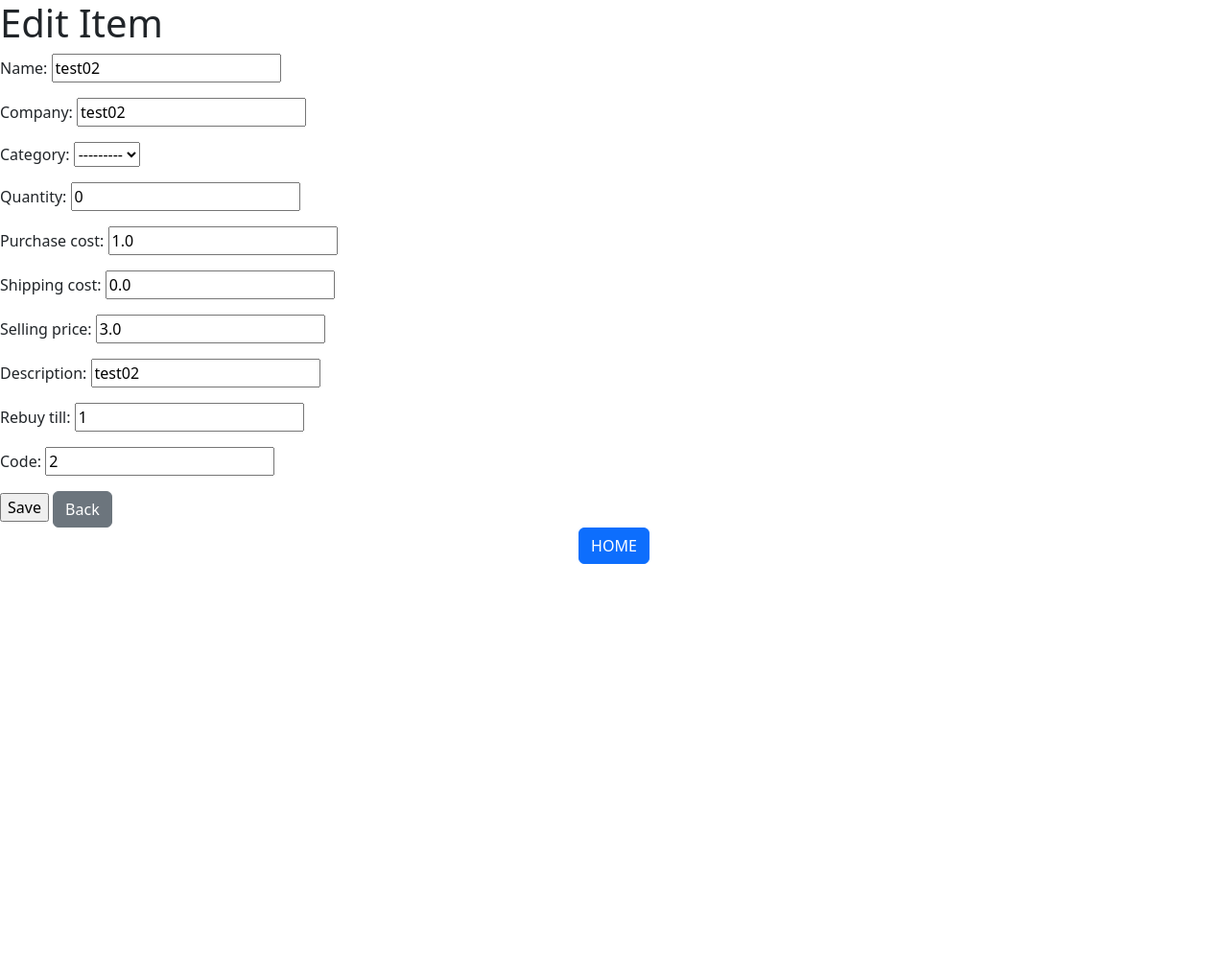
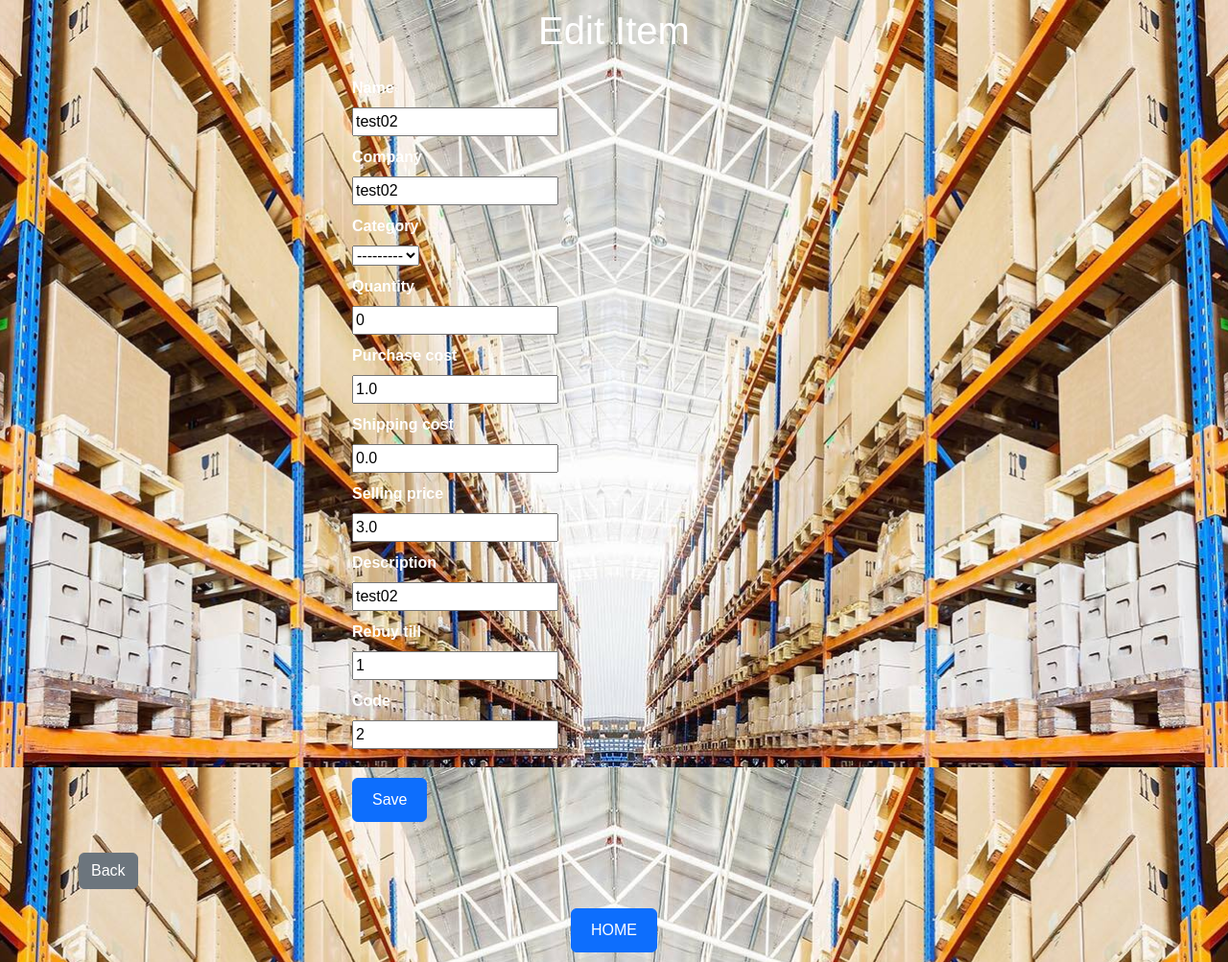
Before and after one commit to oussamahamzeh/Enterprise-Management-Software, a Django app: page /inventory/item/edit/504/ in a window 1280 px wide. Shown: the whole page at 96% size. Before the commit the page ends 588 px from the top, so only its background shows below. Run offline with Django 3.2, Linux system fonts and the light colour scheme; data comes from the database, SQL or seed files in the repository; both versions use the stored data as it was after the commit; some libraries are stand-ins or nearby versions.

Commit message:
Commit011
Edit the tables, so they are easy to view and read with the background.

Fix the bug where sell price doesn't appear on the receipt.

Category in item creation is not obligatory. Plus the migrations.

Client in transactions is not obligatory.

```diff
--- a/Inventory/models.py
+++ b/Inventory/models.py
@@ -16,7 +16,7 @@
     name = models.CharField(max_length=50)
     company = models.CharField(max_length=120, blank=True, null=True)
     description = models.CharField(max_length=250, blank=True, null=True)
-    category = models.ForeignKey(Category, on_delete=models.CASCADE)
+    category = models.ForeignKey(Category, on_delete=models.CASCADE, blank=True, null=True)
     quantity = models.IntegerField(default=0)
     rebuy_till = models.IntegerField(default=0)
     purchase_cost = models.FloatField(default=0)
--- a/Inventory/templates/item_edit.html
+++ b/Inventory/templates/item_edit.html
@@ -1,17 +1,80 @@
 <!-- item_edit.html -->
 {% extends 'base.html' %}
+{% load static %}
 {% block content %}
-  <h1>Edit Item</h1>
-  <form method="post">
-    {% csrf_token %}
-    {{ form.as_p }}
-    <input type="submit" value="Save">
-<button onclick="goBack()" class="btn btn-secondary">Back</button>
+<style>
+    body {
+        background-image: url('{% get_media_prefix %}/images/inventory_background.jpg');
+        background-size: cover;
+        background-repeat: no-repeat;
+        background-attachment: fixed;
+        background-position: center center;
+        color: white; /* Set text color to white */
+        font-family: Arial, sans-serif; /* Use a specific font for better readability */
+        padding: 10px;
+    }
+    .form-wrapper {
+        padding-top: 10; /* Remove previous padding */
+        margin-top: -60px; /* Adjust the margin top */
+        color: white;
+    }
+    .form-field {
+        margin-bottom: 10px;
+    }
+    .form-label {
+        font-weight: bold;
+        margin-bottom: 8px;
+        display: block;
+        font-size: 16px;
+    }
+    .form-control {
+        width: calc(100% - 10px);
+        padding: 10px;
+        font-size: 16px;
+        border-radius: 6px;
+        border: 1px solid #ccc;
+        background-color: #f8f8f8;
+        transition: border-color 0.3s;
+    }
+    .form-control:focus {
+        outline: none;
+        border-color: #5cb85c;
+    }
+    .btn-primary {
+        margin-top: 20px;
+        padding: 10px 20px;
+        font-size: 16px;
+        border-radius: 6px;
+        transition: background-color 0.3s;
+    }
+    .btn-primary:hover {
+        background-color: #5cb85c;
+    }
+</style>
+
+<div class="container form-wrapper">
+    <h1 class="text-center mt-5 mb-4">Edit Item</h1>
+    <form method="post">
+        {% csrf_token %}
+        <div class="row">
+            <div class="col-md-6 offset-md-3">
+                {% for field in form %}
+                    <div class="form-field">
+                        <label for="{{ field.id_for_label }}" class="form-label">{{ field.label }}</label>
+                        {{ field }}
+                    </div>
+                {% endfor %}
+                <button type="submit" class="btn btn-primary">Save</button>
+            </div>
+        </div>
+    </form>
+    <button onclick="goBack()" class="btn btn-secondary mt-3">Back</button>
+</div>
 
 <script>
-function goBack() {
-  window.history.back();
-}
+    function goBack() {
+        window.history.back();
+    }
 </script>
 
 {% endblock %}
--- a/cashier/templates/cashier.html
+++ b/cashier/templates/cashier.html
@@ -23,7 +23,8 @@
             border-bottom: 1px solid #ccc;
         }
         th {
-            background-color: #f2f2f2;
+            background-color: #007bff; /* Header row background color */
+            color: white; /* Header row text color */
         }
 
         body {
--- a/cashier/templates/wholesale.html
+++ b/cashier/templates/wholesale.html
@@ -23,8 +23,11 @@
             text-align: left;
             border-bottom: 1px solid #ccc;
         }
+
+
         th {
-            background-color: #f2f2f2;
+            background-color: #007bff; /* Header row background color */
+            color: white; /* Header row text color */
         }
 
         body {
```
Also changed, not shown: Inventory/templates/item_list.html (+22 -1 lines), TO-DO.txt (+7 -1 lines), cashier/views.py (+7 -4 lines), financials/templates/balance_sheet.html (+31 -6 lines), financials/templates/transaction_table.html (+5 -5 lines), Documents/migrations/0006_alter_category_id.py (added), Inventory/migrations/0020_alter_category_id_alter_client_id_and_more.py (added), db.sqlite3, financials/migrations/0006_alter_category_id.py (added), financials/templates/base.html (line endings or trailing spaces), 1 other file.
